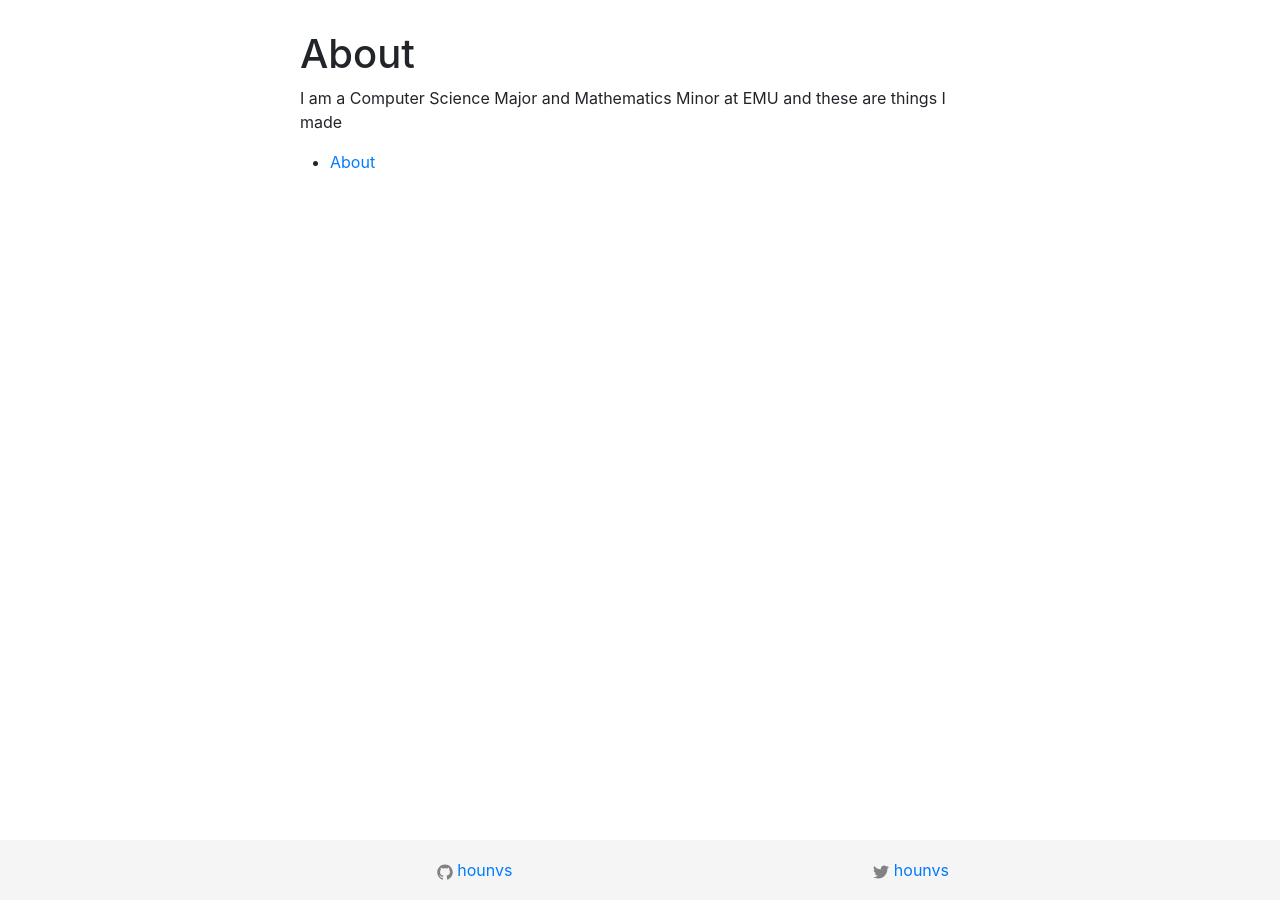
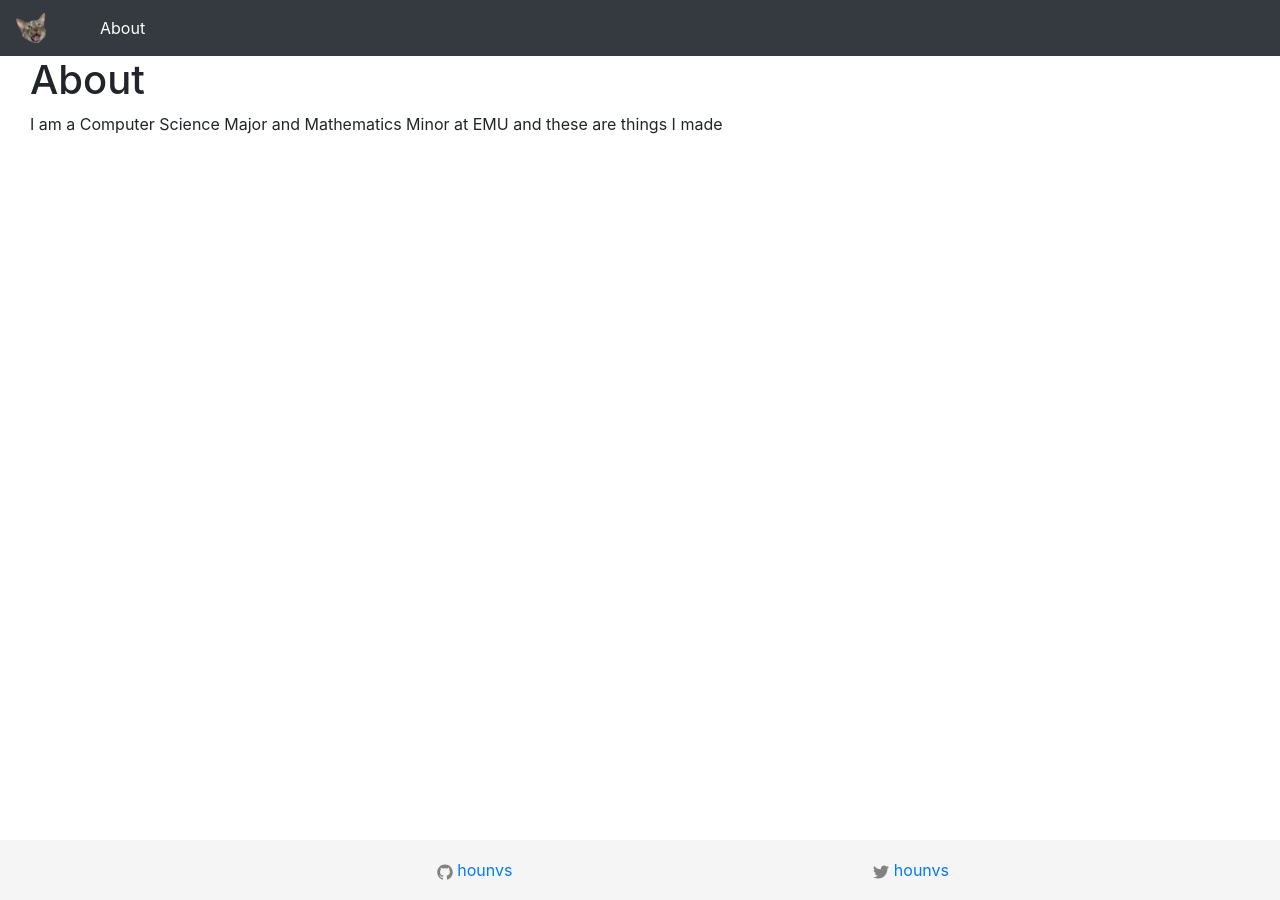
Before and after one commit to hounvs/hounvs.github.io, a Jekyll site: the page built from about.md, in a window 1280 px wide. Built offline with Jekyll 4.4.1, drawn with Linux system fonts in a browser that asks for light colours.

Commit message:
Add Navbar and reorder default layout

```diff
--- a/_includes/nav.html
+++ b/_includes/nav.html
@@ -1,11 +1,15 @@
-<nav class="nav-primary" role="navigation" >
-    <ul>
-        {% for p in site.pages %}
-            {% if p.layout != "none" %}
-                <li>
-                	<a {% if p.url == page.url %} class="active"{% endif %} href="{{ site.baseurl }}{{ p.url }}">{{ p.title }}</a>
-                </li>
-            {% endif %}
-        {% endfor %}
-    </ul>
+<nav class="navbar navbar-expand-lg navbar-dark bg-dark">
+    <a class="navbar-brand" href="/">
+        <img src="/images/icons/scoobz.png" width="30" height="30" class="d-inline-block align-top" alt="">
+    </a>
+    <button class="navbar-toggler" type="button" data-toggle="collapse" data-target="#navbarNav" aria-controls="navbarNav" aria-expanded="false" aria-label="Toggle navigation">
+        <span class="navbar-toggler-icon"></span>
+    </button>
+    <div class="collapse navbar-collapse" id="navbarNav">
+        <ul class="navbar-nav mr-auto">
+            <li class="nav-item">
+                <a class="nav-link {% if 'About' == page.title %} active {% endif %}" href="{{ site.baseurl }}/about">About</a>
+            </li>
+        </ul>
+    </div>
 </nav>
--- a/_layouts/default.html
+++ b/_layouts/default.html
@@ -1,12 +1,10 @@
 {% include header.html %}
 
-<div class="page-content">
-    <div class="wrapper">
+{% include nav.html %}
+<div class="container-fluid">
+    <div class="col-md-12">
         <h1>{{ page.title }}</h1>
-
         {{ content }}
-
-        {% include nav.html %}
     </div>
 </div>
 
```
Also changed, not shown: images/icons/grand-rapids.png (added), images/icons/scoobz.png (added).
